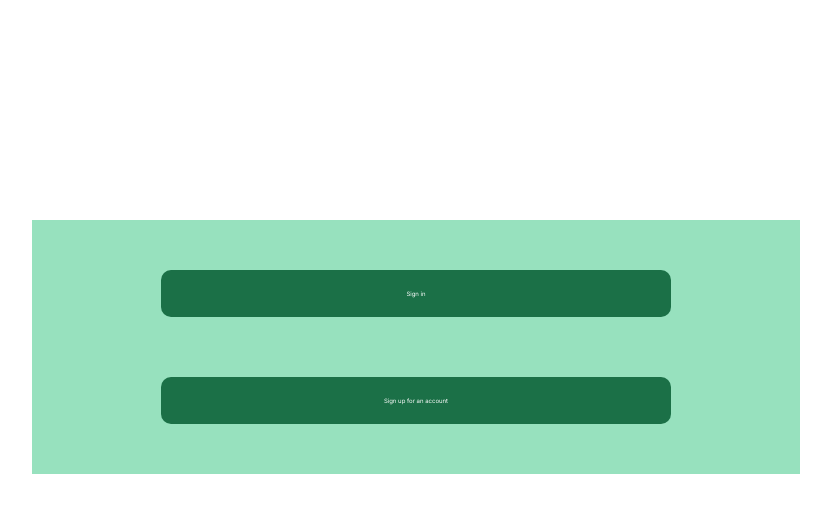
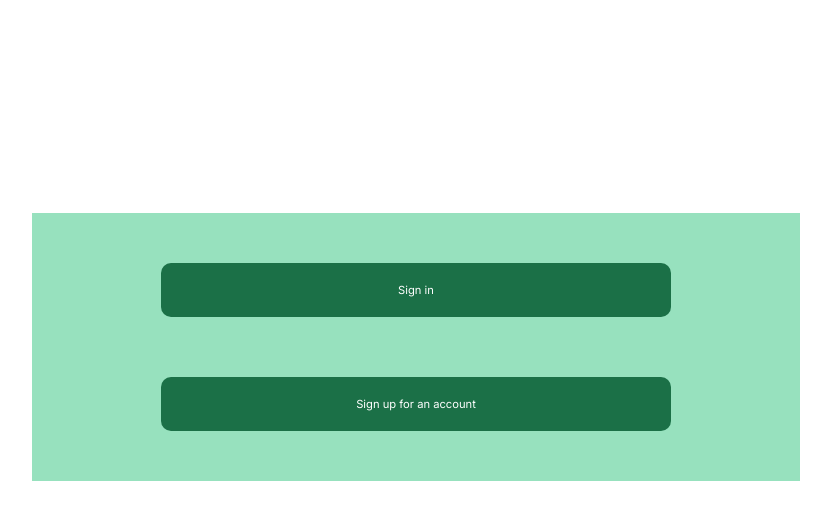
Before and after one commit to CatherineP37/project_4, a Django app: page / in a window 1280 px wide. Shown: the part 88-608 px from the top of the page, without its empty margins (224-1055 px from the left). Run offline with Django 4.2, Linux system fonts and the light colour scheme; some libraries are stand-ins or nearby versions.

Commit message:
Change font size on buttons

```diff
--- a/static/css/style.css
+++ b/static/css/style.css
@@ -153,7 +153,7 @@ main div p {
 	margin: 30px auto;
 	width: 80%;
 	border-radius: 10px;
-    font-size: 30%;
+    font-size: 70%;
 	text-decoration: none;
 	text-align: center;
 }
```
